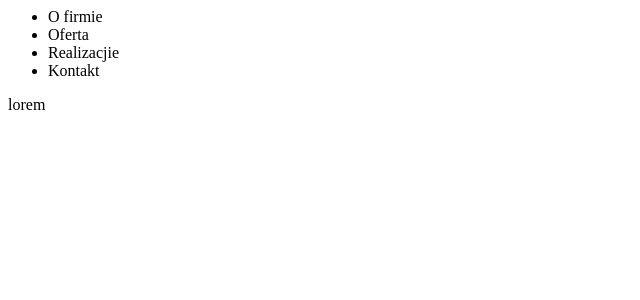
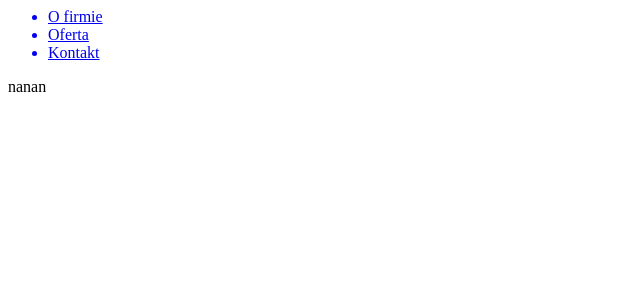
Before and after one commit to wojcikewelina/company-page-model, a React (Create React App) app: page /about in a window 1280 px wide. Shown: the top 300 px of the page, without its empty margins (0-640 px from the left). Built offline with nearby package versions, Linux system fonts and the light colour scheme.

Commit message:
routing inplementation

```diff
--- a/src/App.js
+++ b/src/App.js
@@ -3,17 +3,18 @@ import Header from "./components/header/header";
 import { BrowserRouter, Route, Switch } from "react-router-dom";
 import MainView from "./views/mainView"
 import AboutView from "./views/aboutView"
+import OfferView from "./views/offerView"
 import ContactView from "./views/contactView"
 
 export default function App() {
   return (
     <div>
+      <BrowserRouter>
       <Header />
-
-      <BrowserRouter>
         <Switch>
           <Route exact path="/" component={MainView} />
           <Route path="/about" component={AboutView} />
+          <Route path="/offer" component={OfferView} />
           <Route path="/contact" component={ContactView} />
         </Switch>
       </BrowserRouter>
--- a/src/components/header/header.js
+++ b/src/components/header/header.js
@@ -1,4 +1,5 @@
 import React, { Component } from "react";
+import { Link } from "react-router-dom";
 
 class Header extends Component {
   componentDidMount() {}
@@ -8,10 +9,15 @@ class Header extends Component {
       <header>
         <nav>
           <ul>
-          <li>O firmie</li>
-          <li>Oferta</li>
-          <li>Realizacjie</li>
-          <li>Kontakt</li>
+            <Link to="/about">
+              <li>O firmie</li>
+            </Link>
+            <Link to="/offer">
+              <li>Oferta</li>
+            </Link>
+                       <Link to="/contact">
+              <li>Kontakt</li>
+            </Link>
           </ul>
         </nav>
       </header>
--- a/src/views/aboutView.js
+++ b/src/views/aboutView.js
@@ -6,7 +6,7 @@ class AboutView extends Component {
 
     return (
       <div>
-       lorem
+       nanan
       </div>
     );
   }
--- a/src/views/contactView.js
+++ b/src/views/contactView.js
@@ -6,7 +6,7 @@ class ContactView extends Component {
 
     return (
       <div>
-       lorem
+       ipsum
       </div>
     );
   }
--- a/src/views/mainView.js
+++ b/src/views/mainView.js
@@ -6,7 +6,7 @@ class MainView extends Component {
 
     return (
       <div>
-       lorem
+   Strona główna
       </div>
     );
   }
--- a/src/views/offersView.js
+++ b/src/views/offerView.js
@@ -1,6 +1,6 @@
 import React, { Component } from "react";
 
-class OffersView extends Component {
+class OfferView extends Component {
 
   render() {
 
@@ -12,4 +12,4 @@ class OffersView extends Component {
   }
 }
 
-export default OffersView;
+export default OfferView;
```
